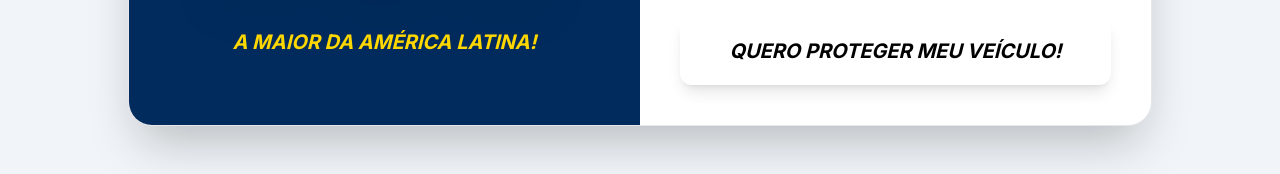
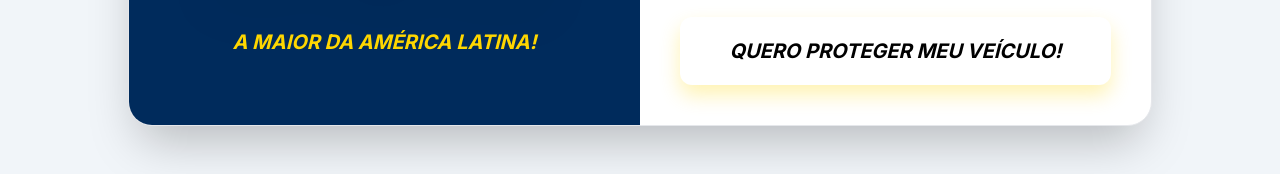
Before and after one commit to Vinicius694-stak/site-apvs, a plain HTML site: page index.html in a window 1280 px wide. Shown: the part 772-946 px from the top of the page. Drawn offline with nearby package versions, Linux system fonts and the light colour scheme.

Commit message:
Add files via upload

```diff
--- a/index.html
+++ b/index.html
@@ -84,7 +84,7 @@
                 </div>
 
                 <button type="submit"
-                    class="w-full bg-apvs-yellow hover:bg-yellow-500 text-apvs-blue font-black py-5 rounded-xl shadow-lg transition-all transform hover:scale-[1.02] text-xl uppercase italic">
+                    class="w-full bg-apvs-yellow hover:bg-yellow-400 text-apvs-blue font-black py-5 rounded-xl shadow-[0_10px_20px_rgba(255,215,0,0.3)] transition-all transform hover:scale-[1.02] text-xl uppercase italic">
                     Quero Proteger meu Veículo!
                 </button>
 
```
